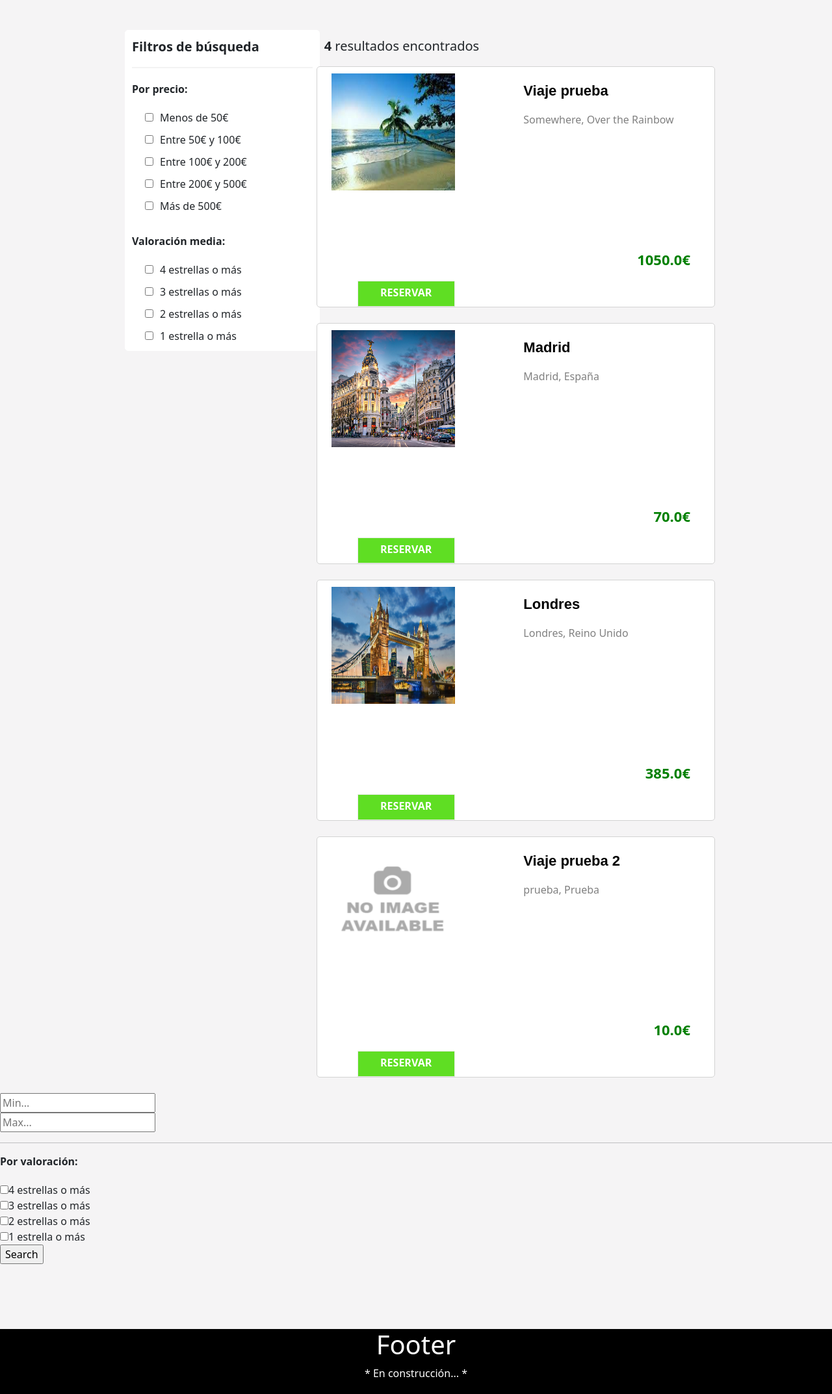
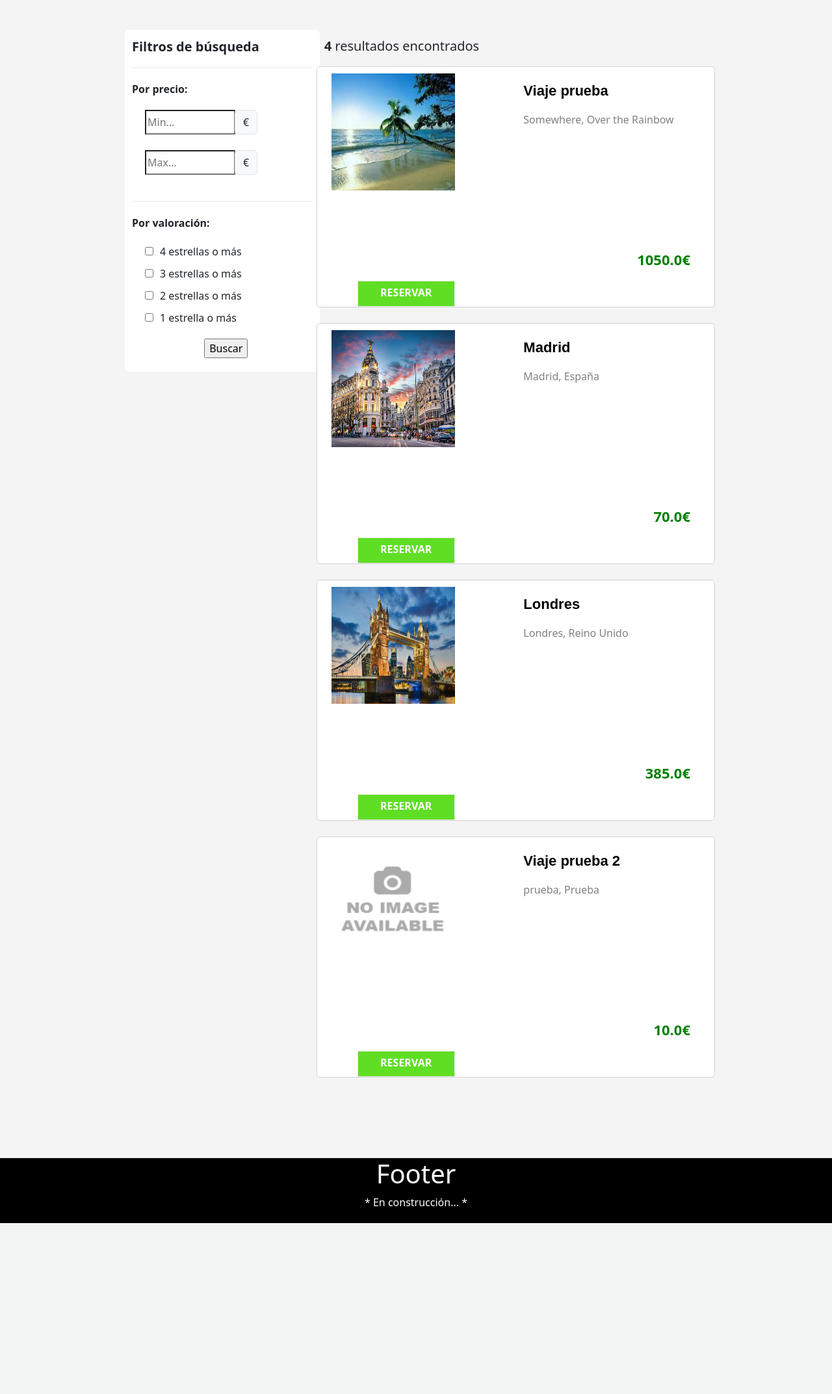
Before and after one commit to MiguelManzanoUAM/Zytrip, a Rails app: page /trips in a window 1280 px wide. Shown: the part 260-2405 px from the top of the page at 65% size. After the commit the page ends 2142 px from the top, so only its background shows below. Run offline with Rails 7, Linux system fonts and the light colour scheme; data comes from the database, SQL or seed files in the repository; style sheets or scripts are compiled from the project's sources; some libraries are stand-ins or nearby versions.

Commit message:
sidebar new styles and improved filters

```diff
--- a/zytrip/app/assets/stylesheets/main.css
+++ b/zytrip/app/assets/stylesheets/main.css
@@ -515,6 +515,10 @@
   margin-top: 20px;
 }
 
+.trips-sidebar-section-options{
+  font-size: 16px;
+}
+
 .trips-sidebar-section input{
   margin-left: 20px;
 }
@@ -522,6 +526,16 @@
 .trips-sidebar-section label{
   margin-left: 10px;
   margin-bottom: 10px;
+}
+
+.sidebar-prices{
+  width: 50%;
+}
+
+.sidebar-submit{
+  margin-left: 40%;
+  margin-top: 10px;
+  margin-bottom: 20px;
 }
 
 .trips-search-count{
--- a/zytrip/app/controllers/trips_controller.rb
+++ b/zytrip/app/controllers/trips_controller.rb
@@ -4,20 +4,32 @@ class TripsController < ApplicationController
   def index
     @trips = Trip.all
 
-    #if params[:minp].present? || params[:maxp].present?
-      #@trips = Trip.where("price >= ? AND price <= ?", params[:minp], params[:maxp])
-    #else
-      #@trips = Trip.all
-    #end
-
-    if params[:stars4]
-      @trips = Trip.where("price >= 300")
-    elsif params[:stars3]
-      @trips = Trip.where("price >= 900")
+    if params[:minp].present? || params[:maxp].present?
+      @trips_price = Trip.where("price >= ? AND price <= ?", params[:minp], params[:maxp])
+      if params[:stars4]
+        @trips = @trips_price.where("rating >= 4")
+      elsif params[:stars3]
+        @trips = @trips_price.where("rating >= 3")
+      elsif params[:stars2]
+        @trips = @trips_price.where("rating >= 2")
+      elsif params[:stars1]
+        @trips = @trips_price.where("rating >= 1")
+      else
+        @trips = @trips_price
+      end
     else
-      @trips = Trip.all
+      if params[:stars4]
+        @trips = Trip.where("rating >= 4")
+      elsif params[:stars3]
+        @trips = Trip.where("rating >= 3")
+      elsif params[:stars2]
+        @trips = Trip.where("rating >= 2")
+      elsif params[:stars1]
+        @trips = Trip.where("rating >= 1")
+      else
+        @trips = Trip.all
+      end
     end
-
 
   end
 
--- a/zytrip/app/views/trips/index.html.erb
+++ b/zytrip/app/views/trips/index.html.erb
@@ -29,24 +29,35 @@
                     <hr>
 
                     <!--secciones filtros -->
-                    <div class="trips-sidebar-section">
-                        <p class="trips-sidebar-section-title">Por precio: </p>
-                        <input type="checkbox" id="price1"><label for="price1"> Menos de 50€ </label><br>
-                        <input type="checkbox" id="price2"><label for="price2"> Entre 50€ y 100€ </label><br>
-                        <input type="checkbox" id="price3"><label for="price3"> Entre 100€ y 200€ </label><br>
-                        <input type="checkbox" id="price4"><label for="price4"> Entre 200€ y 500€ </label><br>
-                        <input type="checkbox" id="price5"><label for="price5"> Más de 500€ </label><br>
-                    </div>
+                    <%= form_for "", url: trips_path, role: "search", method: :get do %>
+                        <div class="trips-sidebar-section">
+                            <p class="trips-sidebar-section-title">Por precio: </p>
+                            <div class="trips-sidebar-section-options input-group">
+                                <%= text_field_tag :minp, @search_min_price, placeholder: "Min...", class:"sidebar-prices"%>
+                                <div class="input-group-append">
+                                    <span class="input-group-text">€</span>
+                                </div>
+                            </div><br>
 
-                    <div class="trips-sidebar-section">
-                        <p class="trips-sidebar-section-title">Valoración media: </p>
-                        <input type="checkbox" id="rating1"><label for="rating1"> 4 estrellas o más </label><br>
-                        <input type="checkbox" id="rating2"><label for="rating2"> 3 estrellas o más </label><br>
-                        <input type="checkbox" id="rating3"><label for="rating3"> 2 estrellas o más </label><br>
-                        <input type="checkbox" id="rating4"><label for="rating4"> 1 estrella o más </label><br>
-                    </div>
+                            <div class="trips-sidebar-section-options input-group">
+                                <%= text_field_tag :maxp, @search_max_price, placeholder: "Max...", class:"sidebar-prices"%>
+                                <div class="input-group-append">
+                                    <span class="input-group-text">€</span>
+                                </div>
+                            </div><br>
+                            <hr>
+                        </div>
 
+                        <div class="trips-sidebar-section">
+                            <p class="trips-sidebar-section-title">Por valoración: </p>
+                            <input name="stars4" type="checkbox" id="stars4", onclick="check4()"><label>4 estrellas o más</label><br>
+                            <input name="stars3" type="checkbox" id="stars3", onclick="check3()"><label>3 estrellas o más</label><br>
+                            <input name="stars2" type="checkbox" id="stars2", onclick="check2()"><label>2 estrellas o más</label><br>
+                            <input name="stars1" type="checkbox" id="stars1", onclick="check1()"><label>1 estrella o más</label><br>
+                        </div>
 
+                        <%= submit_tag "Buscar", class:"sidebar-submit" %>
+                    <% end %>
                 </div>
             </div>
             <div class="col-md-8">
@@ -79,18 +90,6 @@
             </div>
         </div>
     </div>
-
-    <%= form_for "", url: trips_path, role: "search", method: :get do %>
-        <%= text_field_tag :minp, @search_min_price, placeholder: "Min..."%><br>
-        <%= text_field_tag :maxp, @search_max_price, placeholder: "Max..."%><br>
-        <hr>
-        <p class="trips-sidebar-section-title">Por valoración: </p>
-        <input name="stars4" type="checkbox" id="stars4", onclick="check4()"><label>4 estrellas o más</label><br>
-        <input name="stars3" type="checkbox" id="stars3", onclick="check3()"><label>3 estrellas o más</label><br>
-        <input name="stars2" type="checkbox" id="stars2", onclick="check2()"><label>2 estrellas o más</label><br>
-        <input name="stars1" type="checkbox" id="stars1", onclick="check1()"><label>1 estrella o más</label><br>
-        <%= submit_tag "Search" %>
-    <% end %>
 
 </div>
 
```
